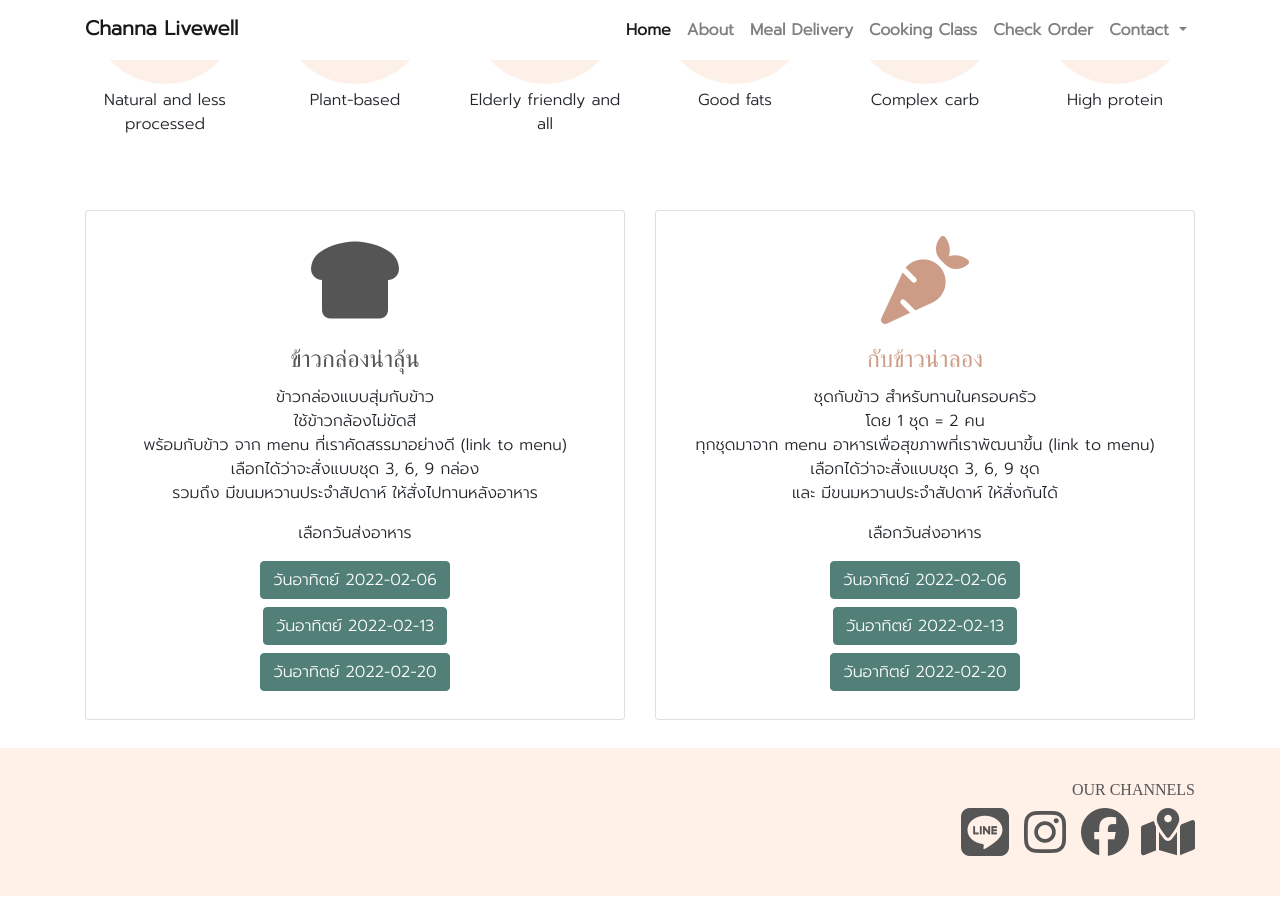
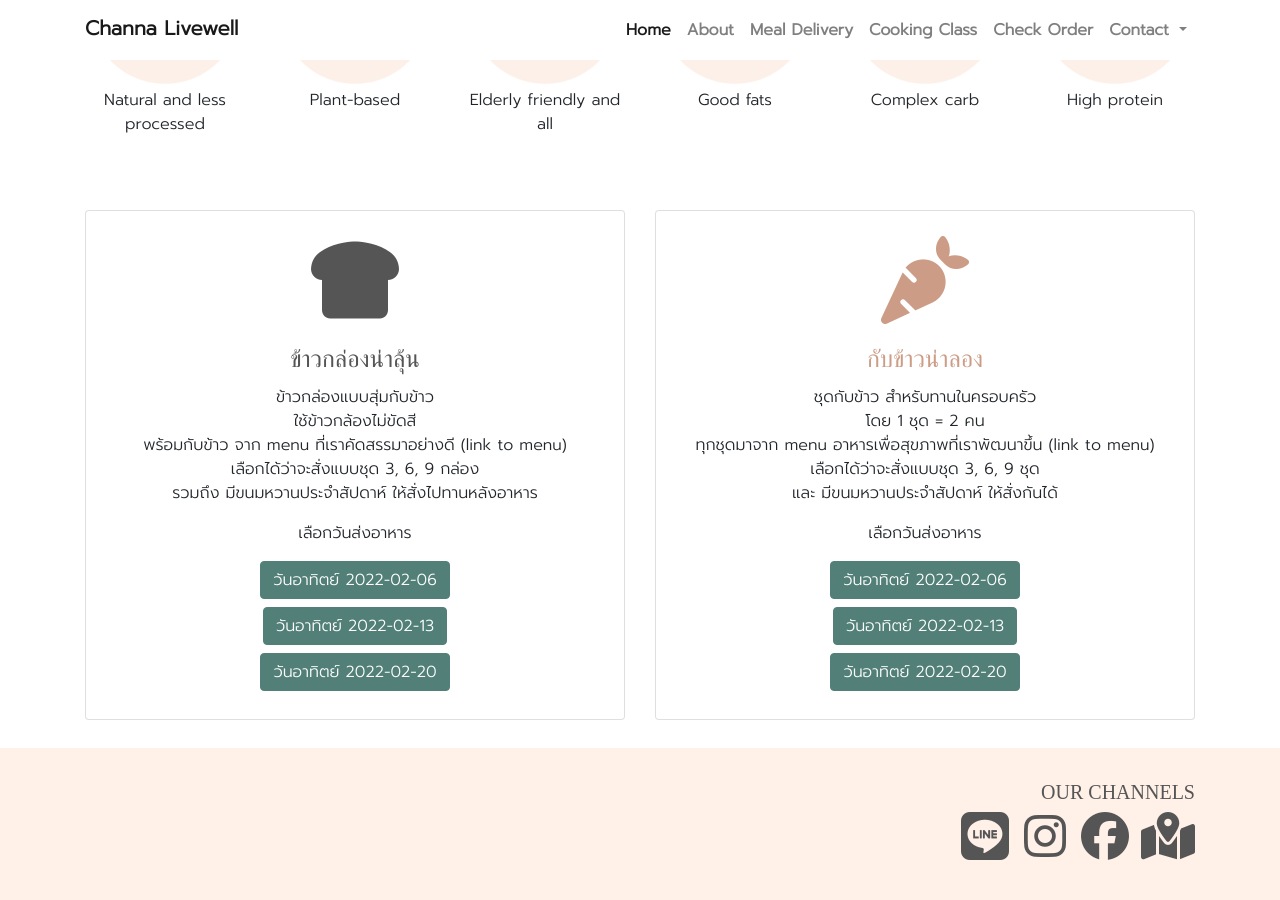
Before and after one commit to channalivewell/channalivewell.github.io, a Jekyll site: the page built from index.html, in a window 1280 px wide and 900 px high, scrolled down 632 px. Built offline with Jekyll 4.4.1, drawn with Linux system fonts in a browser that asks for light colours; nearby versions of some CDN libraries.

Commit message:
change text size

```diff
--- a/_includes/footer.html
+++ b/_includes/footer.html
@@ -3,7 +3,7 @@
     <div class="container py-4">
         <div class="row">
             <div class="col-12 text-right">
-                <h6 class="text-uppercase">Our channels</h6>
+                <h5 class="text-uppercase">Our channels</h5>
                 <ul class="nav float-right">
                     <li><a class="text-dark mr" href="{{ site.social.line }}" target="_blank"
                         title="Line"><i class="h1 fab fa-fw fa-line fa-3x"></i></a>
```
